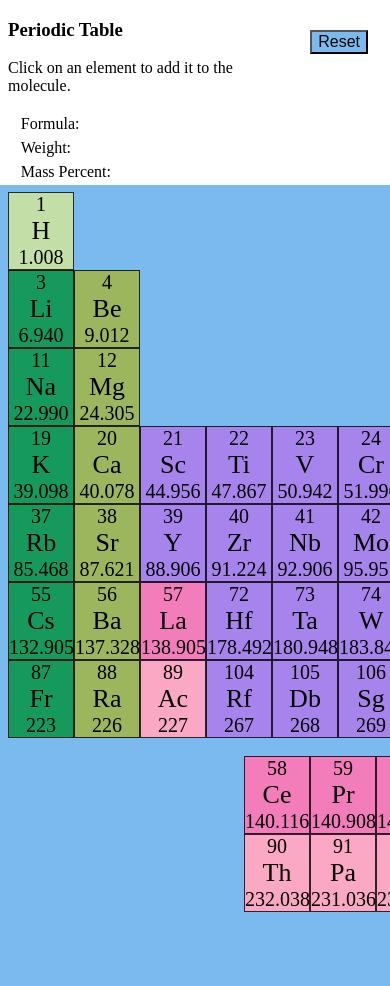
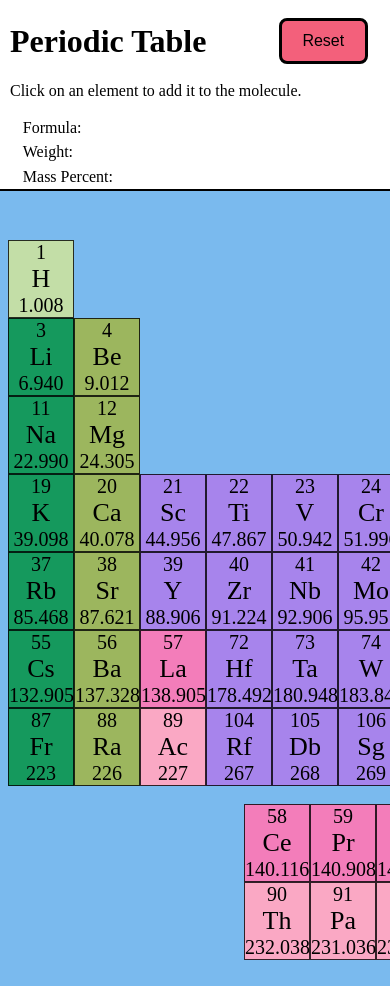
Before and after one commit to johnpatbatt/periodic-table, a React (Create React App) app: page / in a window 390 px wide. Shown: the top 986 px of the page. Before the commit the page ends 938 px from the top, so only its background shows below. Built offline with nearby package versions, Linux system fonts and the light colour scheme.

Commit message:
reset button style

```diff
--- a/src/App.css
+++ b/src/App.css
@@ -9,6 +9,8 @@ body {
   padding: 1rem 8rem 0 1rem;
   margin-left: -1rem;
   position: fixed;
+  border-bottom-color: black;
+  border: solid 2px;
 }
 
 .columns-3 {
@@ -34,10 +36,10 @@ body {
 }
 @media only screen and (max-width: 800px) {
   .display {
-    margin-top: -13rem;
+    margin-top: -16rem;
   }
   .grid-container-main {
-    margin-top: 12rem;
+    margin-top: 15rem;
   }
   .columns-3 {
     grid-template-columns: auto;
@@ -53,10 +55,17 @@ body {
   }
 }
 
-button{
+button {
   float: right;
-  margin: 30px;
+  margin: 1rem 2rem;
+  padding: 0.7rem 1.3rem;
+  border: solid black;
+  border-radius: 0.5rem;
   width: auto;
-  background-color: #7abaee;
+  background: #f3607b;
   font-size: 100%;
 }
+
+button:focus {
+  outline-color: black;
+}
--- a/src/App.js
+++ b/src/App.js
@@ -86,7 +86,7 @@ class App extends Component {
         {/* molecule info display */}
         <div className="display">
         <button onClick={this.resetState}>Reset</button>
-          <h3>Periodic Table</h3>
+          <h1>Periodic Table</h1>
           <p>Click on an element to add it to the molecule.</p>
 
           <div class="columns-3">
@@ -99,7 +99,6 @@ class App extends Component {
             </p>
             <p class="col">Mass Percent: {this.state.mass_composition}</p>
           </div>
-
         </div>
 
 
```
